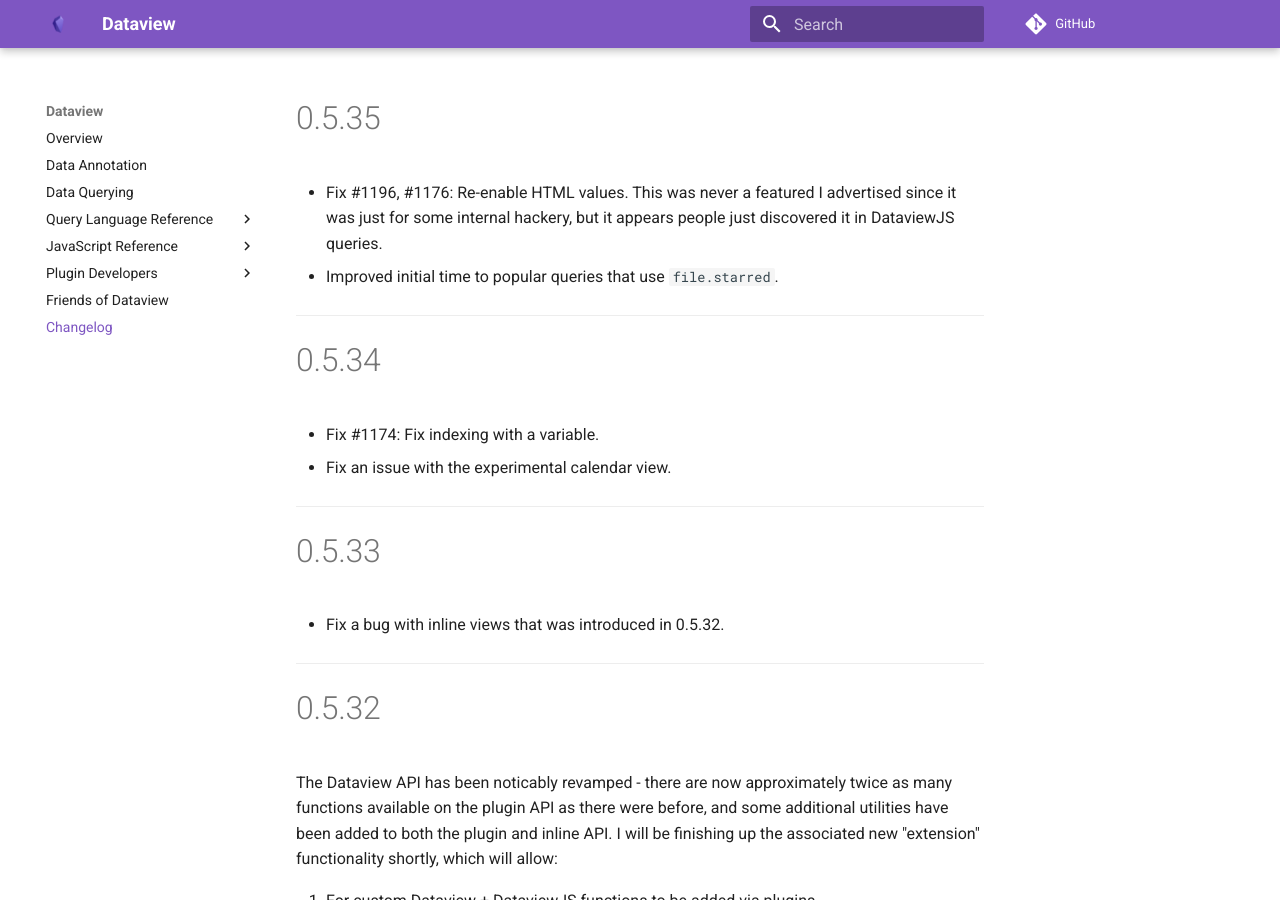
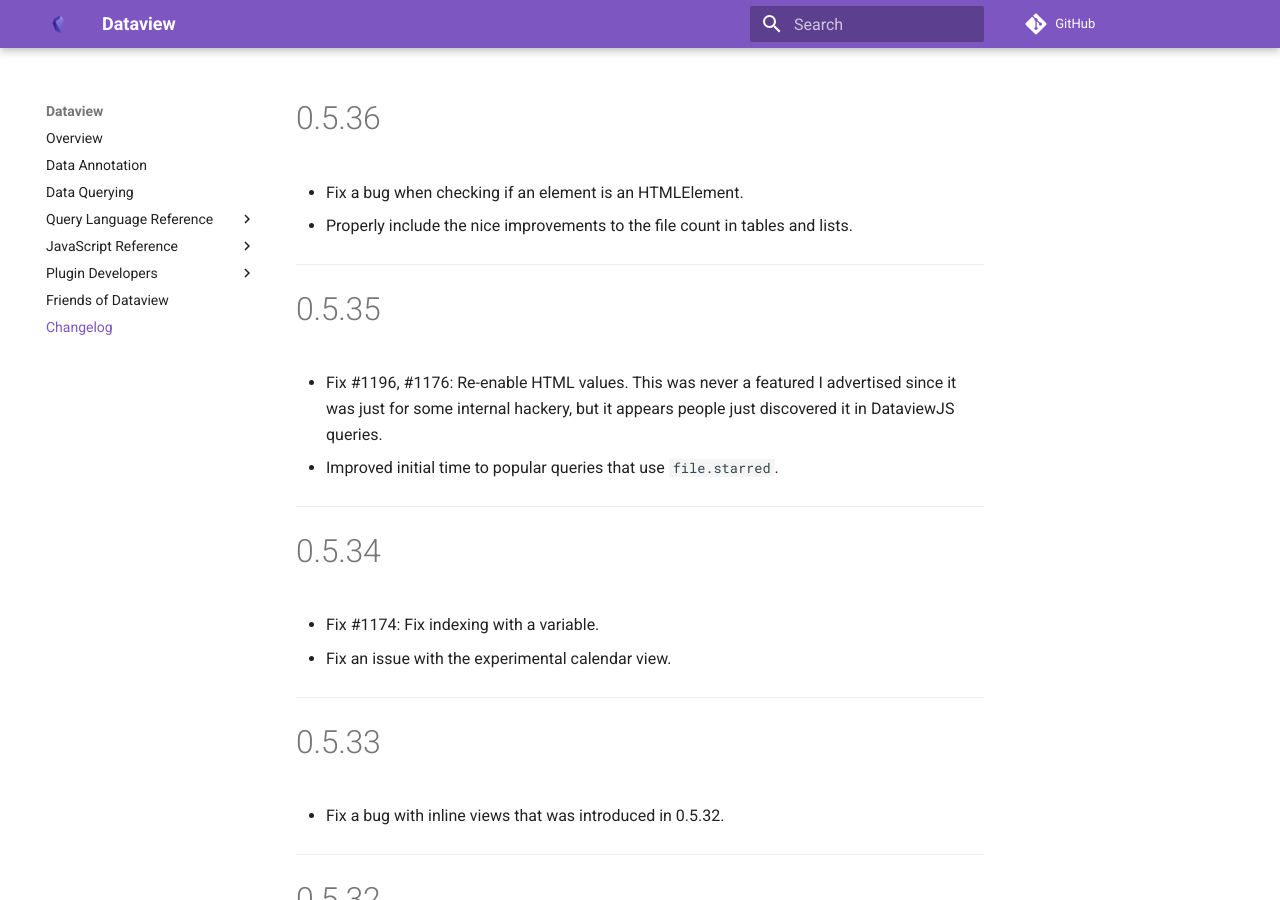
Before and after one commit to blacksmithgu/obsidian-dataview, an MkDocs documentation site: the page built from docs/docs/changelog.md, in a window 1280 px wide and 900 px high. Built offline with MkDocs 1.6.1 and Material for MkDocs 9.7.7, drawn with Linux system fonts in a browser that asks for light colours; comment, search, counter and statistics services are not loaded.

Commit message:
Auto-release 0.5.36

```diff
--- a/docs/docs/changelog.md
+++ b/docs/docs/changelog.md
@@ -1,3 +1,10 @@
+# 0.5.36
+
+- Fix a bug when checking if an element is an HTMLElement.
+- Properly include the nice improvements to the file count in tables and lists.
+
+---
+
 # 0.5.35
 
 - Fix #1196, #1176: Re-enable HTML values. This was never a featured I advertised since it was just for some internal
--- a/manifest-beta.json
+++ b/manifest-beta.json
@@ -1,7 +1,7 @@
 {
   "id": "dataview",
   "name": "Dataview",
-  "version": "0.5.35",
+  "version": "0.5.36",
   "minAppVersion": "0.13.11",
   "description": "Complex data views for the data-obsessed.",
   "author": "Michael Brenan <blacksmithgu@gmail.com>",
--- a/package.json
+++ b/package.json
@@ -1,6 +1,6 @@
 {
   "name": "obsidian-dataview",
-  "version": "0.5.35",
+  "version": "0.5.36",
   "description": "Advanced data views for Obsidian.md.",
   "main": "lib/index.js",
   "types": "lib/index.d.ts",
--- a/versions.json
+++ b/versions.json
@@ -111,5 +111,6 @@
   "0.5.32": "0.12.0",
   "0.5.33": "0.12.0",
   "0.5.34": "0.12.0",
-  "0.5.35": "0.12.0"
+  "0.5.35": "0.12.0",
+  "0.5.36": "0.12.0"
 }
```
Also changed, not shown: CHANGELOG.md, manifest.json.
